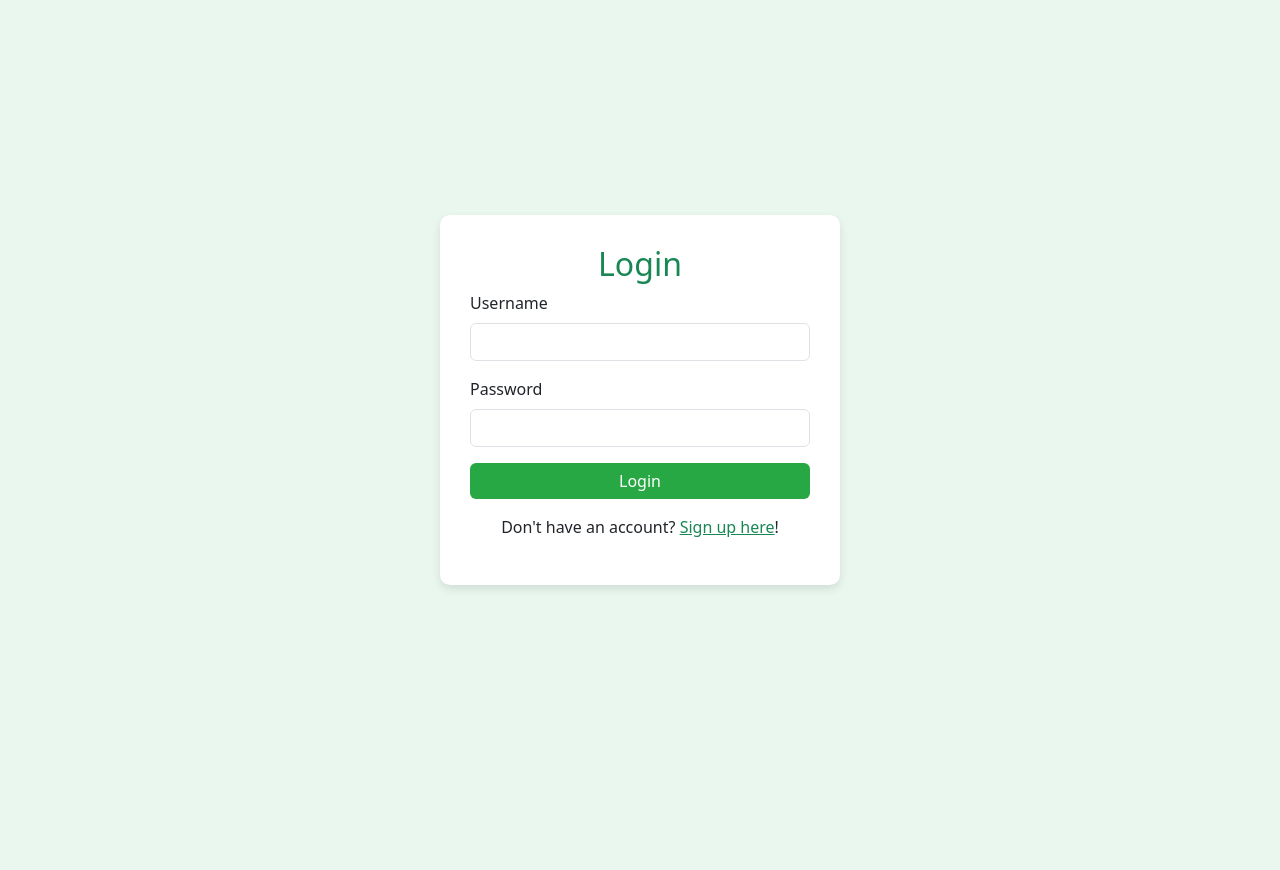
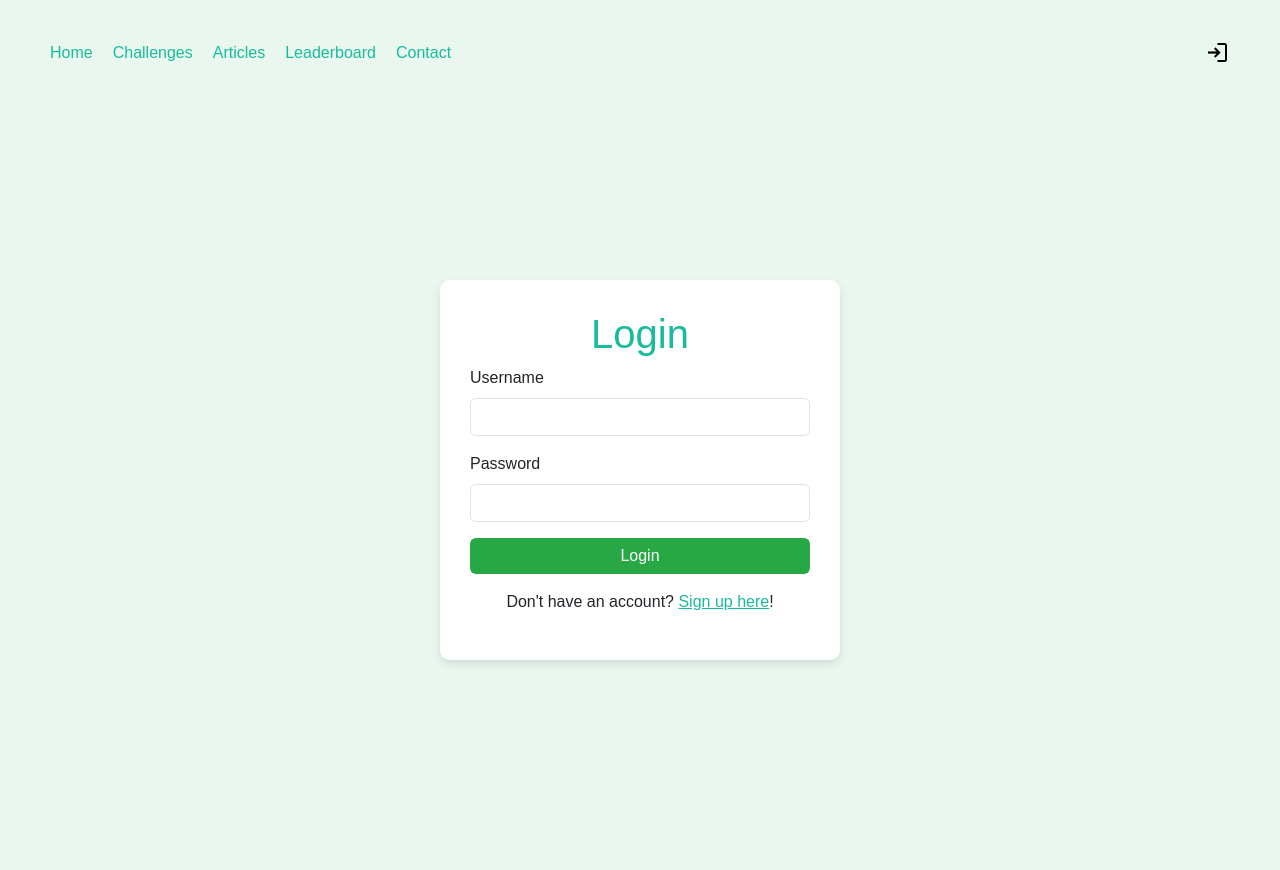
Before and after one commit to Josh-Money/ECM2434-Group-Software-Project, a Django app: template game/login/templates/login.html in a window 1280 px wide. Before the commit the page ends 589 px from the top, so only its background shows below. Run offline with Django 3.2, Linux system fonts and the light colour scheme; the template is opened without the code that fills it, so the values that code supplies are empty; some libraries are stand-ins or nearby versions.

Commit message:
Added base html/css to login page

```diff
--- /dev/null
+++ b/game/login/static/login/css/login-styles.css
@@ -0,0 +1,31 @@
+body {
+    background-color: #e9f7ef; /* Light green background */
+    justify-content: center;
+    align-items: center;
+    height: 100vh;
+}
+
+.login-container {
+    background: white;
+    padding: 30px;
+    border-radius: 10px;
+    box-shadow: 0px 4px 10px rgba(0, 0, 0, 0.1);
+    width: 100%;
+    max-width: 400px;
+    margin: 50px auto;
+}
+
+.login-wrapper {
+    display: flex;
+    justify-content: center;
+    align-items: center;
+    height: 100vh;
+}
+
+.btn-primary {
+    background-color: #28a745; /* Green button */
+    border: none;
+}
+.btn-primary:hover {
+    background-color: #218838;
+}
--- a/game/login/templates/login.html
+++ b/game/login/templates/login.html
@@ -1,41 +1,14 @@
-<!DOCTYPE html>
-<html lang="en">
-<head>
-    <meta charset="UTF-8">
-    <meta name="viewport" content="width=device-width, initial-scale=1">
-    <title>Login</title>
+{% extends 'base.html' %}
+{% load static %}
 
-    <!-- Bootstrap CSS -->
-    <link href="https://cdn.jsdelivr.net/npm/bootstrap@5.3.0/dist/css/bootstrap.min.css" rel="stylesheet">
+{% block title %}Login{% endblock %}
 
-    <!-- Custom Styles -->
-    <style>
-        body {
-            background-color: #e9f7ef; /* Light green background */
-            display: flex;
-            justify-content: center;
-            align-items: center;
-            height: 100vh;
-        }
-        .login-container {
-            background: white;
-            padding: 30px;
-            border-radius: 10px;
-            box-shadow: 0px 4px 10px rgba(0, 0, 0, 0.1);
-            width: 100%;
-            max-width: 400px;
-        }
-        .btn-primary {
-            background-color: #28a745; /* Green button */
-            border: none;
-        }
-        .btn-primary:hover {
-            background-color: #218838;
-        }
-    </style>
-</head>
-<body>
+{% block extra_css %}
+<link rel="stylesheet" href="{% static 'login/css/login-styles.css' %}">
+{% endblock %}
 
+{% block content %}
+<div class="login-wrapper">
     <div class="login-container">
         <h2 class="text-center text-success">Login</h2>
 
@@ -71,6 +44,8 @@
             </p>
         </form>
     </div>
+</div>
+{% endblock %}
 
-</body>
-</html>
+{% block extra_js %}
+{% endblock %}
--- a/game/static/css/base.css
+++ b/game/static/css/base.css
@@ -1,4 +1,20 @@
-/* Author: Will Cooke */
+* {
+    margin: 0;
+    padding: 0;
+    box-sizing: border-box;
+}
+
+body {
+    background-color: #f4f4f4;
+    font-family: Arial, sans-serif;
+    padding: 20px;
+}
+
+header {
+    position: relative;
+    padding: 10px;
+    height: 50px;
+}
 
 .navbar {
     display: flex;
@@ -24,7 +40,11 @@
 }
 
 .nav-right img {
+    width: 25px;
+    height: auto;
     transition: transform 0.2s ease-in-out;
+    cursor: pointer;
+    opacity: 0;
 }
 
 .nav-left a:hover, .nav-right img:hover {
@@ -32,15 +52,6 @@
     transform: translateY(-2px);
 }
 
-.profile-button {
-    width: 25px;
-    height: 25px;
-    border-radius: 50%;
-    object-fit: cover;
-    display: block;
-    cursor: pointer
-}
-
 .nav-left a:hover, .nav-right .profile-button:hover {
     border-radius: 5px;
     border-bottom: #06800c;
--- a/game/templates/base.html
+++ b/game/templates/base.html
@@ -6,7 +6,8 @@
     <meta charset="UTF-8">
     <title>{% block title %}My Website{% endblock %}</title>
     {% load static %}
-    <link rel="stylesheet" href="{% static 'css/bootstrap.min.css' %}"> <!-- Global bootstrap css -->
+    <link rel="stylesheet" href="{% static 'css/bootstrap.min.css' %}"> <!-- OLD Global bootstrap css -->
+    <!-- <link href="https://cdn.jsdelivr.net/npm/bootstrap@5.3.0/dist/css/bootstrap.min.css" rel="stylesheet"> -->
     <link rel="stylesheet" href="{% static 'css/base.css' %}"> <!-- Global css -->
 
     {% block extra_css %}{% endblock %}
@@ -14,6 +15,7 @@
 
 <body>
     <!-- Navbar/Header (Available on all pages) -->
+    <header>
         <nav class="navbar">
             <div class="nav-left">
                 <a href="/" class="logo">Home</a>
@@ -23,9 +25,10 @@
                 <a href="/contact">Contact</a>
             </div>
             <div class="nav-right">
-            <img src="{% static 'images/profile.png' %}" class="profile-button"></img>
+                <img id="profile-button" data-profile="{% static 'images/profile.png' %}" data-login="{% static 'images/login.png' %}" alt="Profile">
             </div>
         </nav>
+    </header>
 
     <!-- Dynamic Content Block -->
     <main>
```
Also changed, not shown: game/home/static/home/css/home-styles.css (+0 -20 lines), game/home/static/home/js/home.js (+10 -9 lines), game/static/js/base.js (+41 -0 lines), game/login/static/login/js/login.js (added), game/static/images/login.png (added). Lines whose indentation alone changed are shown as unchanged.
